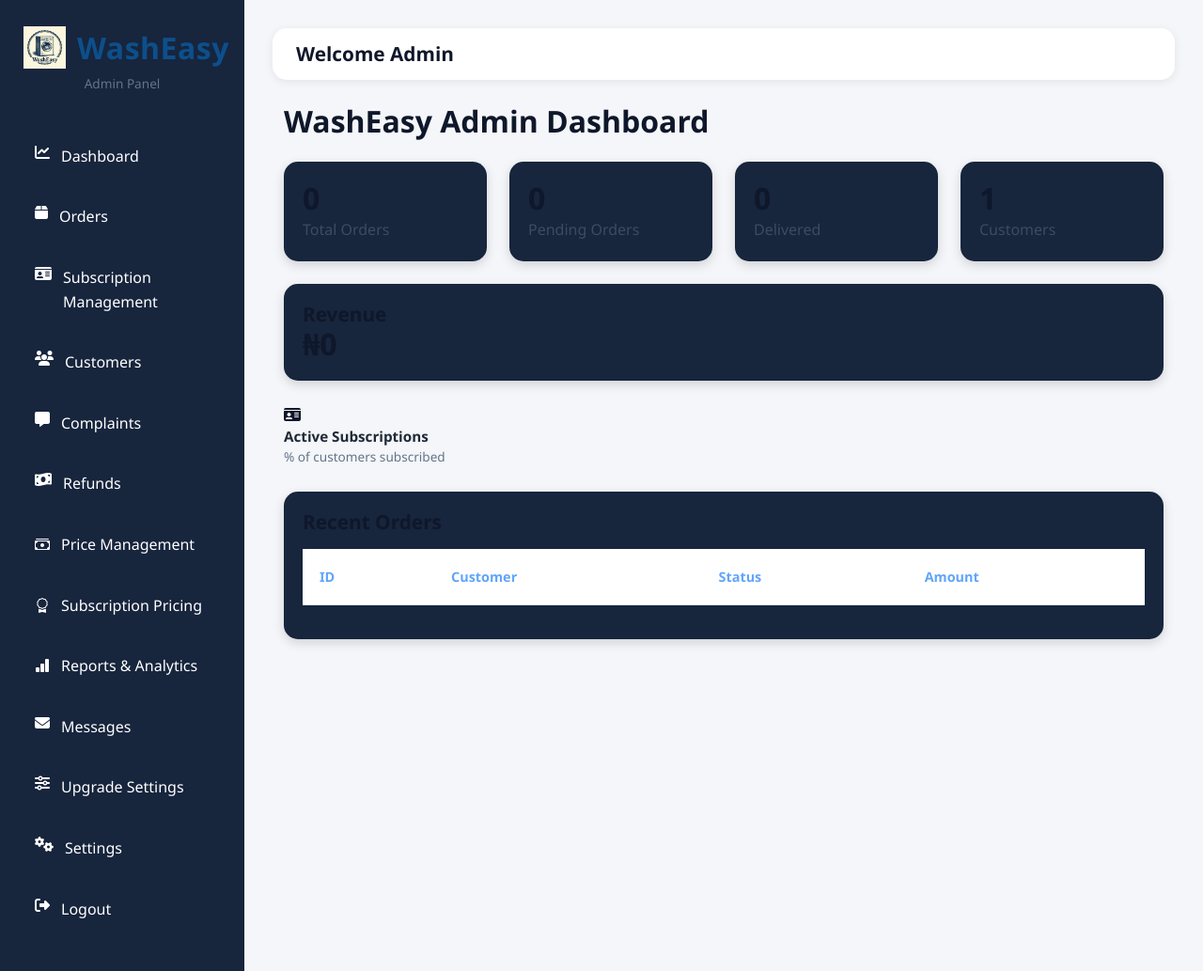
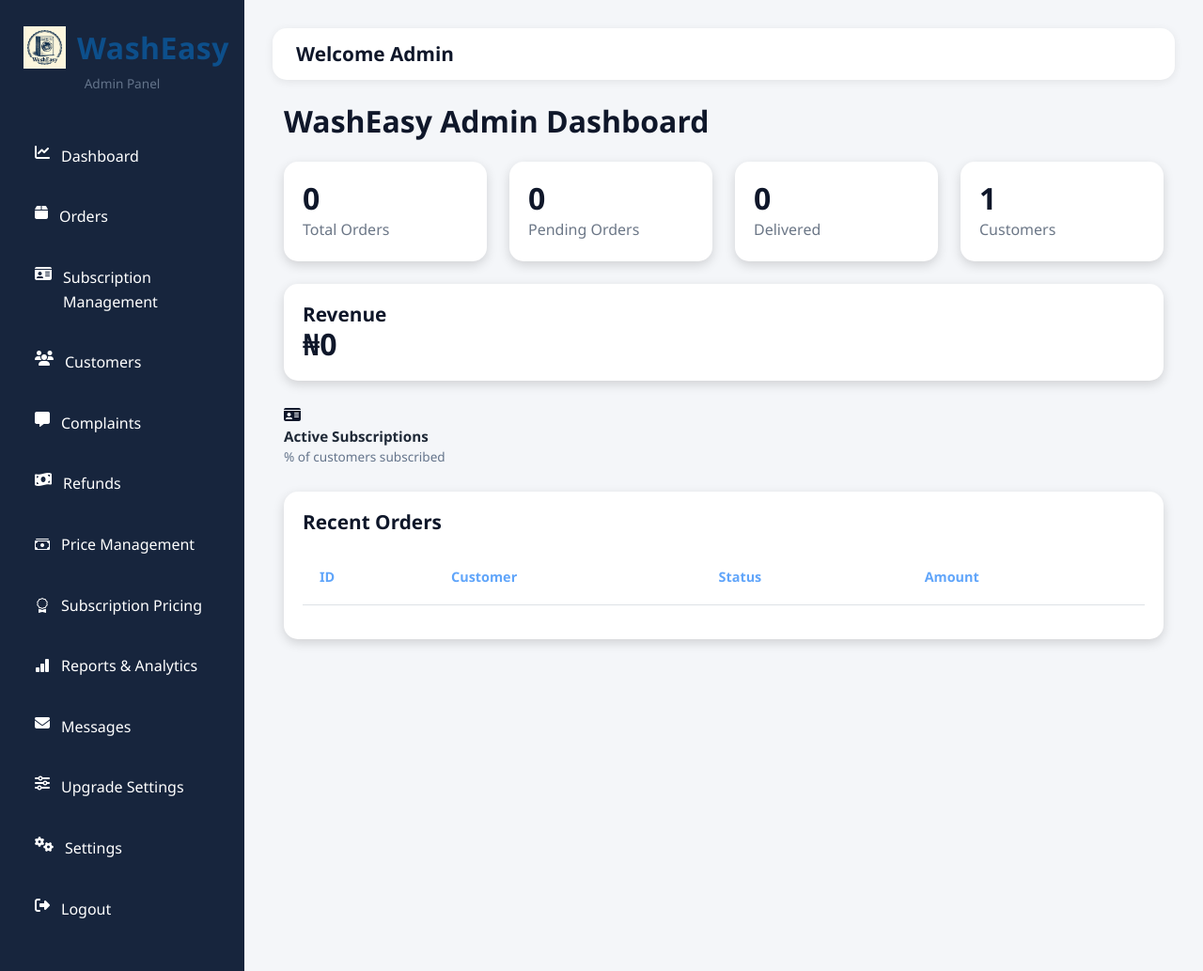
Before and after one commit to BlackMc25/WashEasy-Laundry-Service, a Django app: page /admin-dashboard/ in a window 1280 px wide. Shown: the whole page at 94% size. Run offline with Django 5.2, Linux system fonts and the light colour scheme; the visitor is signed in with stand-in values (Sample User, id 1); data comes from the database, SQL or seed files in the repository; data that the repository does not hold is empty; parts of the project's set-up code (start-up, migrations or seed data) failed here and were passed over.

Commit message:
upgrading Dashboard Ui

```diff
--- a/static/css/new_dashboard/admin.css
+++ b/static/css/new_dashboard/admin.css
@@ -8,9 +8,9 @@
 
 .admin-card{
 
-    background:#17253d;
+    background:var(--white);
 
-    color:#ffffff;
+    color:var(--text);
 
     border-radius:15px;
 
```
